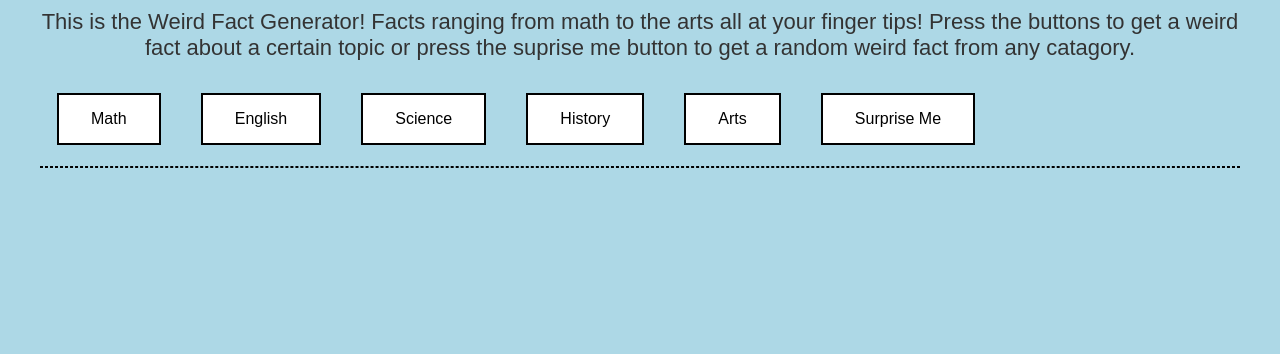
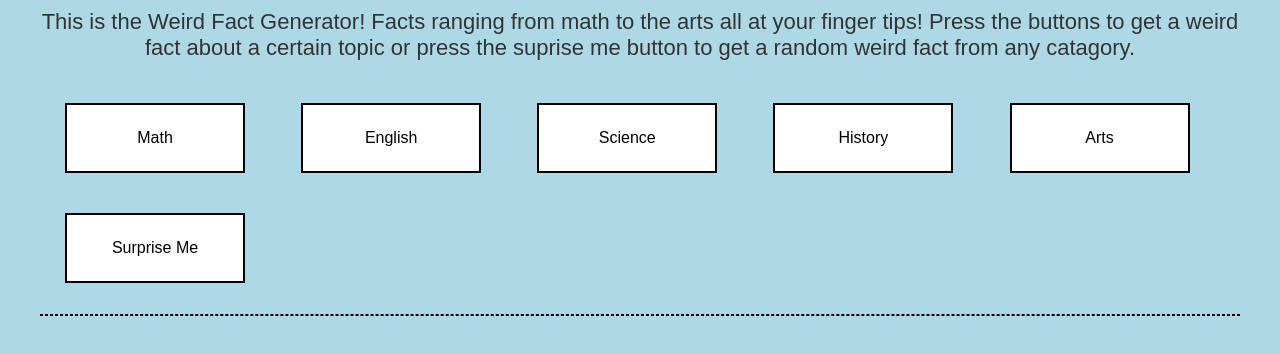
Before and after one commit to MichM-809/FactWebsite, a plain HTML site: page index.html in a window 1280 px wide. Shown: the part 140-494 px from the top of the page. Drawn offline with nearby package versions, Linux system fonts and the light colour scheme; a web font is replaced by a local one.

Commit message:
chnged buttons

```diff
--- a/style.css
+++ b/style.css
@@ -98,6 +98,8 @@ body {
 }
 
 .button{
+  width: 180px;
+  height: 70px;
       border: none;
       color: white;
       padding: 15px 32px;
@@ -105,7 +107,7 @@ body {
       text-decoration: none;
       display: inline-block;
       font-size: 16px;
-      margin: 10px 17px;
+      margin: 20px 25px;
       cursor: pointer;
       transition-duration: 0.2s;
     }
```
